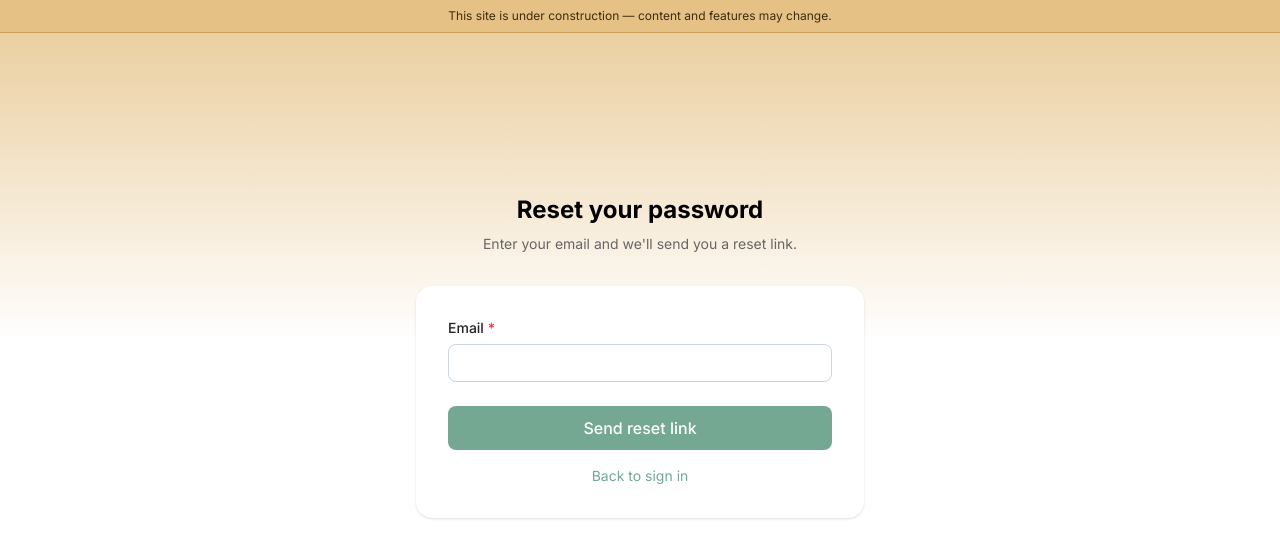
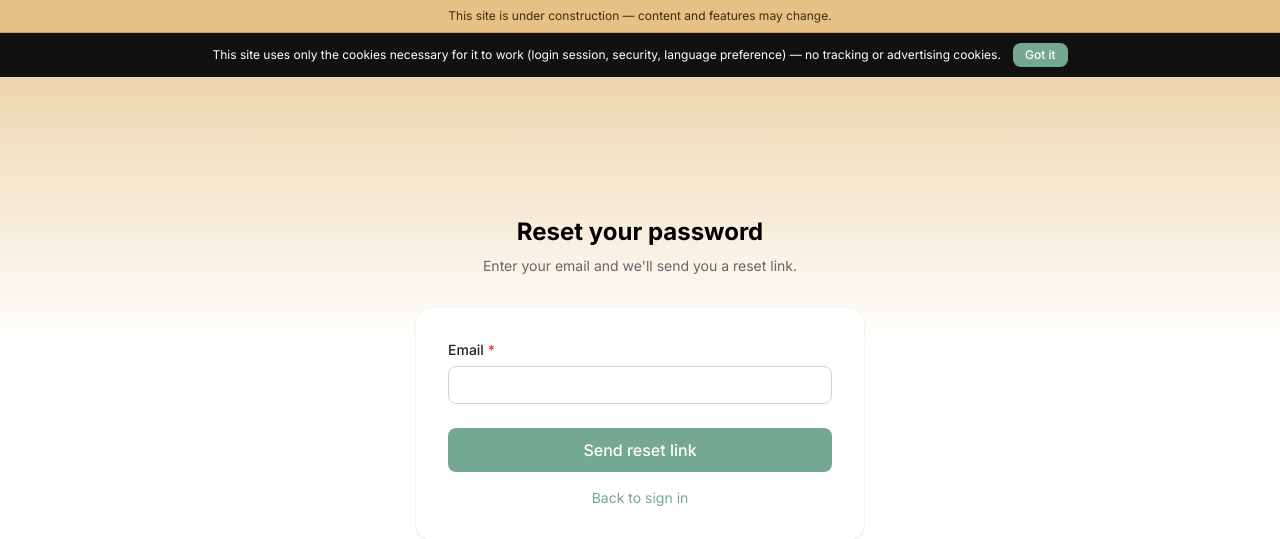
Before and after one commit to vmalep/teachandlearn, a Django app: page /accounts/password-reset/ in a window 1280 px wide. Shown: the part 57-596 px from the top of the page. Run offline with Django 5.2, Linux system fonts and the light colour scheme; style sheets or scripts are compiled from the project's sources.

Commit message:
Add cookie notice banner
The site sets no tracking/analytics cookies today — only Django's
own session, CSRF, and language-preference cookies, which are
"strictly necessary" and exempt from opt-in consent requirements
under GDPR/ePrivacy. A simple dismissible notice is the right fit
rather than a full accept/reject consent manager for cookies that
don't exist.

Placed as a static bar below the "under construction" notice rather
than a fixed bottom overlay, since a fixed bottom banner would sit on
top of the sticky message composer on the conversation detail page.
Dismissal is a plain cookie (no tracking, no server round-trip) so
the notice won't reappear for a year.

Co-Authored-By: Claude Sonnet 5 <noreply@anthropic.com>

```diff
--- a/templates/base.html
+++ b/templates/base.html
@@ -133,6 +133,17 @@
     {% trans "This site is under construction — content and features may change." %}
   </div>
 
+  {% if not request.COOKIES.cookie_notice_dismissed %}
+    <div id="cookie-notice"
+      class="bg-slate-800 text-white px-4 py-2.5 flex flex-col sm:flex-row items-center justify-center gap-3 text-xs text-center">
+      <p>{% trans "This site uses only the cookies necessary for it to work (login session, security, language preference) — no tracking or advertising cookies." %}</p>
+      <button id="cookie-notice-dismiss" type="button"
+        class="shrink-0 bg-violet-600 text-white px-3 py-1 rounded-lg font-medium hover:bg-violet-700 transition-colors">
+        {% trans "Got it" %}
+      </button>
+    </div>
+  {% endif %}
+
   <main class="flex-1">
     {% block content %}{% endblock %}
   </main>
@@ -142,6 +153,16 @@
     <span class="mx-2">·</span>
     <a href="mailto:teachandlearn.cloud@pm.me" class="hover:text-slate-600">teachandlearn.cloud@pm.me</a>
   </footer>
+
+  <script>
+    var cookieNotice = document.getElementById('cookie-notice');
+    if (cookieNotice) {
+      document.getElementById('cookie-notice-dismiss').addEventListener('click', function() {
+        document.cookie = 'cookie_notice_dismissed=1; max-age=31536000; path=/; SameSite=Lax';
+        cookieNotice.remove();
+      });
+    }
+  </script>
 
   <script>
     var toggle = document.getElementById('menu-toggle');
```
